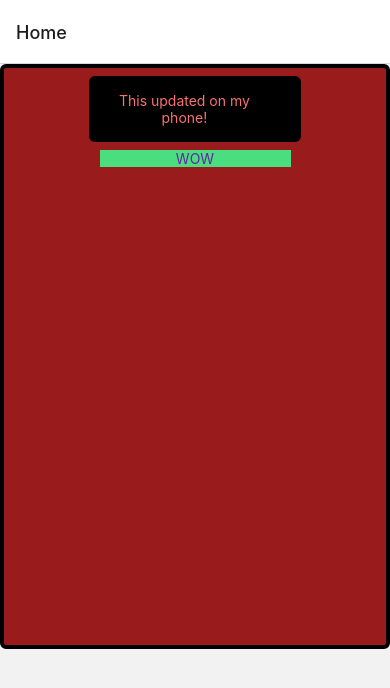
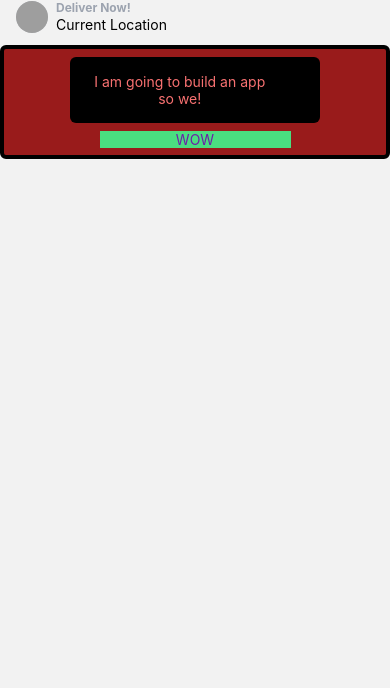
Before and after one commit to darkcohiba/first-expo-project, a React Native app: screen /Home in a window 390 px wide. Shown: the top 688 px of the page. Built offline with nearby package versions, Linux system fonts and the light colour scheme; grey boxes are pictures that could not be loaded.

Commit message:
chore:header

```diff
--- a/App.js
+++ b/App.js
@@ -3,6 +3,7 @@ import { StyleSheet, Text, View } from 'react-native';
 import Homepage from './screens/Homepage';
 import { NavigationContainer } from '@react-navigation/native';
 import { createNativeStackNavigator } from '@react-navigation/native-stack';
+import Header from './screens/components/Header';
 
 const Stack = createNativeStackNavigator();
 
--- a/screens/Homepage.js
+++ b/screens/Homepage.js
@@ -1,16 +1,31 @@
 import { StatusBar } from 'expo-status-bar';
-import {Text, View } from 'react-native';
-import React from 'react'
+import {SafeAreaView, Text, View } from 'react-native';
+import React, { useLayoutEffect } from 'react'
+import { useNavigation } from '@react-navigation/native';
+import Header from './components/Header';
 
 const Homepage = () => {
+    const navigation = useNavigation()
+
+    useLayoutEffect(()=>{
+        navigation.setOptions({
+            headerShown: false
+            // headerTitle: 'Sam',
+
+        })
+    },[])
+
     return (
-        <View className="items-center bg-red-800 border-black border-4 rounded-md h-3/4">
+        <SafeAreaView >
+            <Header />
+            <View className="items-center bg-red-800 border-black border-4 rounded-md h-3/4">
             <View className="bg-black rounded-md m-2">
-                <Text className="text-red-400 text-center w-3/4  m-4">This updated on my phone!</Text>
+                <Text className="text-red-400 text-center w-3/4  m-4">I am going to build an app so we!</Text>
             </View>
             <Text className="text-center text-purple-800 bg-green-400 w-1/2">WOW</Text>
+            </View>
             <StatusBar style="auto" />
-        </View>
+        </SafeAreaView>
     );
 }
 
--- /dev/null
+++ b/screens/components/Header.js
@@ -0,0 +1,21 @@
+import { View, Text, Image } from 'react-native'
+import React from 'react'
+
+const Header = () => {
+  return (
+    <View className="flex-row pb-3 mx-4 space-x-2 items-center">
+        <Image
+        source={{
+            uri: 'https://links.papareact.com/wru'
+        }}
+        className=" h-7 w-7 bg-gray-300 p-4 rounded-full"
+        />
+        <View>
+            <Text className="font-bold text-xs text-gray-400">Deliver Now!</Text>
+            <Text>Current Location</Text>
+        </View>
+    </View>
+  )
+}
+
+export default Header
```
